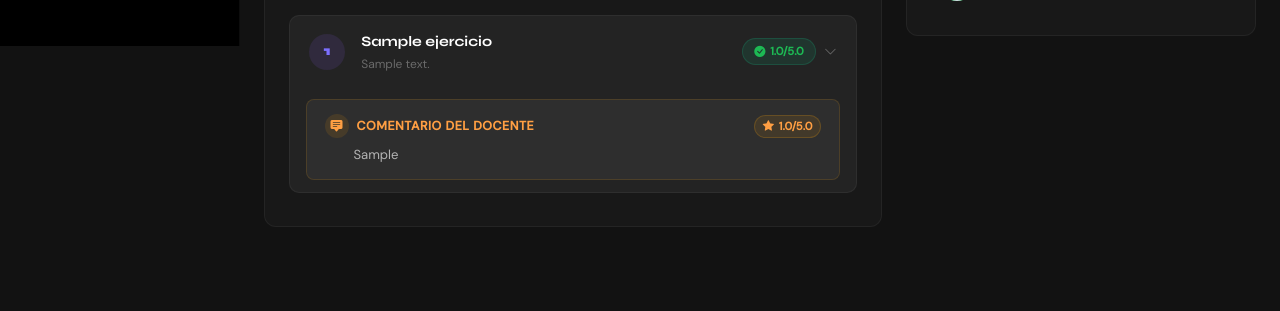
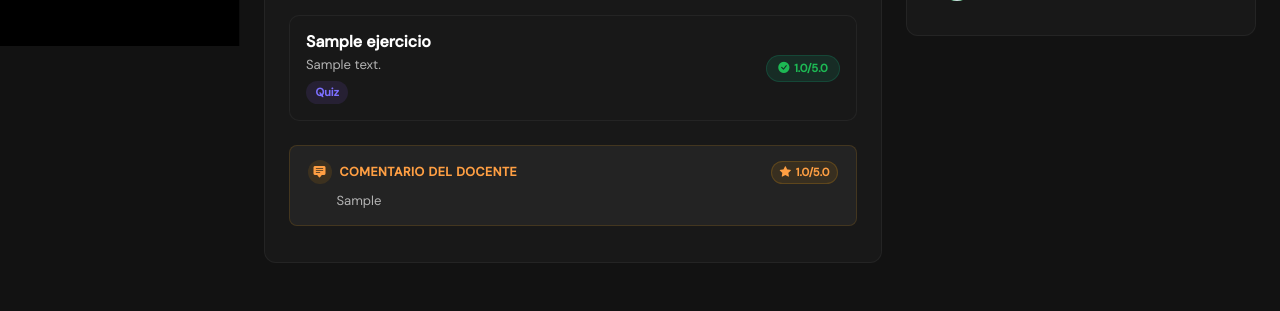
Before and after one commit to qbytestudio-lab/qbayt_django, a Django app: page /estudiante/clase/1/ in a window 1280 px wide. Shown: the part 754-1065 px from the top of the page. Before the commit the page ends 981 px from the top, so only its background shows below. Run offline with Django 5.2, Linux system fonts and the light colour scheme; a user stored in the database is signed in; tables that the repository leaves empty hold one stand-in row (values such as "Sample post"); grey boxes marked "Sample" are stand-in pictures; data that the repository does not hold is empty.

Commit message:
arregle las rutas de mis clases docente y estudiante, css y cambio de diseño en ejercicio estudiante

```diff
--- a/docente/templates/docente/mis_clases_docente.html
+++ b/docente/templates/docente/mis_clases_docente.html
@@ -6,7 +6,7 @@
 {% block nav_clases %}active{% endblock %}
 
 {% block extra_css %}
-<link rel="stylesheet" href="{% static 'web/css/mis_clases_docente.css' %}">
+<link rel="stylesheet" href="{% static 'docente/css/mis_clases_docente.css' %}">
 {% endblock %}
 
 {% block content %}
--- a/docente/views.py
+++ b/docente/views.py
@@ -477,4 +477,4 @@ def mis_clases(request):
         })
     else:
         clases = request.user.clases_estudiante.all()
-        return render(request, 'docente/mis_clases.html', {'clases': clases})
+        return render(request, 'estudiante/mis_clases.html', {'clases': clases})
--- a/estudiante/static/estudiante/css/detalle_clase_estudiante.css
+++ b/estudiante/static/estudiante/css/detalle_clase_estudiante.css
@@ -16,6 +16,7 @@
   --accent-purple-hover: #9b8fff;
   --accent-pink: #b06fff;
   --accent-orange: #ff9f43;
+  --accent-blue: #40a9ff;
   --danger: #e91429;
 
   --bg-body: #121212;
@@ -369,70 +369,92 @@ body {
 }
 
 /* ═══════════════════════════════════════════ */
-/* LESSON ITEM                               */
+/* EJERCICIOS - MISMO DISEÑO QUE DOCENTE      */
 /* ═══════════════════════════════════════════ */
 
-.lesson-item {
-  background: var(--bg-hover);
+.ejercicios-container {
+  display: flex;
+  flex-direction: column;
+  gap: 12px;
+}
+
+.ejercicio-item {
+  background: var(--bg-card);
   border: 1px solid var(--border-subtle);
   border-radius: 10px;
-  margin-bottom: 0.6rem;
-  overflow: hidden;
-  transition: all 0.3s ease;
+  padding: 1rem;
+  display: flex;
+  justify-content: space-between;
+  align-items: center;
+  gap: 1rem;
+  transition: all 0.2s ease;
+  flex-wrap: wrap;
 }
 
-.lesson-item:hover {
-  border-color: rgba(139, 92, 246, 0.15);
+.ejercicio-item:hover {
+  background: var(--bg-hover);
+  border-color: rgba(139, 92, 246, 0.2);
 }
 
-.lesson-header {
+.ejercicio-info-wrapper {
+  flex: 1;
+  min-width: 0;
+}
+
+.ejercicio-titulo {
+  margin: 0;
+  font-size: 1rem;
+  font-weight: 700;
+  color: var(--text-primary);
+  margin-bottom: 0.2rem;
+}
+
+.ejercicio-descripcion {
+  margin: 0 0 0.3rem 0;
+  font-size: 0.82rem;
+  color: var(--text-secondary);
+}
+
+.ejercicio-tipo-badge {
+  display: inline-block;
+  background: rgba(139, 92, 246, 0.12);
+  color: var(--accent-purple);
+  padding: 0.2rem 0.6rem;
+  border-radius: 20px;
+  font-size: 0.7rem;
+  font-weight: 600;
+}
+
+.ejercicio-actions {
   display: flex;
   align-items: center;
-  gap: 1rem;
-  padding: 0.9rem 1.2rem;
-  cursor: pointer;
-  transition: background 0.2s;
-  user-select: none;
+  gap: 0.5rem;
+  flex-shrink: 0;
 }
 
-.lesson-header:hover {
-  background: var(--bg-hover);
+.btn-ejercicio {
+  display: inline-flex;
+  align-items: center;
+  gap: 0.35rem;
+  padding: 0.45rem 0.7rem;
+  border-radius: 8px;
+  font-size: 0.75rem;
+  font-weight: 600;
+  cursor: pointer;
+  transition: all 0.2s;
+  text-decoration: none;
+  border: 1px solid transparent;
 }
 
-.lesson-number {
-  width: 36px;
-  height: 36px;
-  border-radius: 50%;
-  display: flex;
-  align-items: center;
-  justify-content: center;
-  font-weight: 800;
-  font-size: 0.85rem;
-  flex-shrink: 0;
-  font-family: 'Syne', sans-serif;
+.btn-ejercicio-preguntas {
+  background: rgba(139, 92, 246, 0.1);
+  color: var(--accent-purple);
+  border-color: rgba(139, 92, 246, 0.25);
 }
 
-.lesson-number.available {
-  background: rgba(139, 92, 246, 0.12);
-  color: var(--accent-purple);
+.btn-ejercicio-preguntas:hover {
+  background: rgba(139, 92, 246, 0.2);
 }
-
-.lesson-info { flex: 1; min-width: 0; }
-
-.lesson-title {
-  font-family: 'Syne', sans-serif;
-  font-weight: 700;
-  font-size: 0.9rem;
-  color: var(--text-primary);
-  margin-bottom: 0.15rem;
-}
-
-.lesson-description {
-  font-size: 0.75rem;
-  color: var(--text-muted);
-}
-
-.lesson-status { flex-shrink: 0; }
 
 /* ═══════════════════════════════════════════ */
 /* STATUS BADGES                             */
@@ -608,7 +512,7 @@ body {
   border: 1px solid rgba(245, 158, 11, 0.15);
   border-radius: 8px;
   padding: 0.9rem 1.1rem;
-  margin: 0.75rem 1rem;
+  margin: 0.75rem 0;
 }
 
 .feedback-header {
@@ -785,6 +738,12 @@ body {
 .text-warning { color: var(--accent-orange) !important; }
 .text-danger { color: var(--danger) !important; }
 .text-muted { color: var(--text-muted) !important; }
+.text-center { text-align: center !important; }
+.py-3 { padding-top: 1rem !important; padding-bottom: 1rem !important; }
+.mt-3 { margin-top: 1rem !important; }
+.gap-2 { gap: 0.5rem !important; }
+.d-flex { display: flex !important; }
+.align-items-center { align-items: center !important; }
 
 /* ═══════════════════════════════════════════ */
 /* SCROLLBAR                                 */
--- a/estudiante/templates/estudiante/detalle_clase_estudiante.html
+++ b/estudiante/templates/estudiante/detalle_clase_estudiante.html
@@ -79,7 +79,7 @@
   <!-- LEFT COLUMN -->
   <div class="class-main">
 
-    <!-- ANUNCIOS - SIEMPRE VISIBLE -->
+    <!-- ANUNCIOS -->
     <div class="section-card">
       <div class="section-card-header">
         <h3 class="section-card-title">
@@ -111,14 +111,14 @@
         </div>
         {% endfor %}
       {% else %}
-        <div class="empty-state" style="padding: 2rem 1rem;">
+        <div class="empty-state">
           <div class="empty-icon"><i class="bi bi-megaphone"></i></div>
           <div class="empty-text">No hay anuncios publicados aún</div>
         </div>
       {% endif %}
     </div>
 
-    <!-- EJERCICIOS - SIEMPRE VISIBLE -->
+    <!-- EJERCICIOS - MISMO DISEÑO QUE DOCENTE -->
     <div class="section-card">
       <div class="section-card-header">
         <h3 class="section-card-title">
@@ -128,20 +128,19 @@
         <span class="section-badge">{{ ejercicios|length }} ejercicios</span>
       </div>
 
-      {% if ejercicios %}
-        {% for ejercicio in ejercicios %}
-        <div class="lesson-item">
-
-          <div class="lesson-header" onclick="toggleLesson(this)">
-            <div class="lesson-number available">{{ forloop.counter }}</div>
-            <div class="lesson-info">
-              <div class="lesson-title">{{ ejercicio.titulo }}</div>
+      <div class="ejercicios-container mt-3">
+        {% if ejercicios %}
+          {% for ejercicio in ejercicios %}
+          <div class="ejercicio-item">
+            <div class="ejercicio-info-wrapper">
+              <h4 class="ejercicio-titulo">{{ ejercicio.titulo }}</h4>
               {% if ejercicio.descripcion %}
-              <div class="lesson-description">{{ ejercicio.descripcion|truncatechars:60 }}</div>
+              <p class="ejercicio-descripcion">{{ ejercicio.descripcion }}</p>
               {% endif %}
+              <span class="ejercicio-tipo-badge">{{ ejercicio.get_tipo_display|default:"Ejercicio" }}</span>
             </div>
 
-            <div class="lesson-status d-flex align-items-center gap-2" onclick="event.stopPropagation();">
+            <div class="ejercicio-actions">
               {% with intento=ejercicio.mi_intento total=ejercicio.total_intentos %}
                 {% if intento and intento.calificacion is not None %}
                   <span class="status-badge calificado">
@@ -157,20 +156,18 @@
                       <i class="bi bi-x-circle-fill"></i> Sin intentos
                     </span>
                   {% else %}
-                    <!-- ✅ CORREGIDO: Redirigir según tipo de ejercicio -->
                     {% if ejercicio.tipo == 'video_quiz' %}
-                      <a href="{% url 'estudiante:resolver_video_quiz' clase.id ejercicio.id %}" class="status-badge available-badge">
+                      <a href="{% url 'estudiante:resolver_video_quiz' clase.id ejercicio.id %}" class="btn-ejercicio btn-ejercicio-preguntas">
                         <i class="bi bi-play-fill"></i> Resolver
                       </a>
                     {% else %}
-                      <a href="{% url 'estudiante:resolver_ejercicio' clase.id ejercicio.id %}" class="status-badge available-badge">
+                      <a href="{% url 'estudiante:resolver_ejercicio' clase.id ejercicio.id %}" class="btn-ejercicio btn-ejercicio-preguntas">
                         <i class="bi bi-play-fill"></i> Resolver
                       </a>
                     {% endif %}
                   {% endif %}
                 {% endif %}
               {% endwith %}
-              <i class="bi bi-chevron-down text-muted" style="font-size: 0.8rem; transition: transform 0.2s;"></i>
             </div>
           </div>
 
@@ -193,59 +190,14 @@
             </div>
             {% endif %}
           {% endwith %}
-
-          <!-- PREGUNTAS DESPLEGABLES -->
-          {% if ejercicio.preguntas.all %}
-          <div class="lesson-activities" style="display: none;">
-            {% for pregunta in ejercicio.preguntas.all %}
-            <div class="activity-item">
-              <div class="activity-icon document">
-                <i class="bi bi-patch-question-fill"></i>
-              </div>
-              <div class="activity-info">
-                <div class="activity-title">{{ pregunta.enunciado|default:"Pregunta sin enunciado"|truncatechars:50 }}</div>
-                <div class="activity-type">Pregunta {{ forloop.counter }} · {{ pregunta.opciones.count }} opciones</div>
-              </div>
-            </div>
-            {% endfor %}
-
-            <div style="margin-top: 0.75rem; padding-top: 0.75rem; border-top: 1px solid var(--border-subtle); text-align: right;">
-              {% with intento=ejercicio.mi_intento total=ejercicio.total_intentos %}
-                {% if intento and intento.calificacion is not None %}
-                  <!-- Ya calificado -->
-                {% elif intento and intento.calificacion is None %}
-                  <span class="text-warning" style="font-size: 0.85rem; font-weight: 500;">
-                    <i class="bi bi-clock-fill"></i> Esperando revisión del docente.
-                  </span>
-                {% elif total >= 2 %}
-                  <span class="text-danger" style="font-size: 0.85rem; font-weight: 500;">
-                    <i class="bi bi-exclamation-triangle-fill"></i> Has agotado tus 2 oportunidades.
-                  </span>
-                {% else %}
-                  <!-- ✅ CORREGIDO: Redirigir según tipo -->
-                  {% if ejercicio.tipo == 'video_quiz' %}
-                    <a href="{% url 'estudiante:resolver_video_quiz' clase.id ejercicio.id %}" class="resolve-link">
-                      Ir a resolver <i class="bi bi-arrow-right"></i>
-                    </a>
-                  {% else %}
-                    <a href="{% url 'estudiante:resolver_ejercicio' clase.id ejercicio.id %}" class="resolve-link">
-                      Ir a resolver <i class="bi bi-arrow-right"></i>
-                    </a>
-                  {% endif %}
-                {% endif %}
-              {% endwith %}
-            </div>
-          </div>
-          {% endif %}
-
-        </div>
-        {% endfor %}
-      {% else %}
-        <div class="empty-state" style="padding: 2rem 1rem;">
-          <div class="empty-icon"><i class="bi bi-collection"></i></div>
-          <div class="empty-text">El docente aún no ha agregado ejercicios</div>
-        </div>
-      {% endif %}
+          {% endfor %}
+        {% else %}
+          <p class="empty-msg text-center py-3">
+            <i class="bi bi-collection me-2"></i>
+            No hay ejercicios creados aún. ¡Crea el primero!
+          </p>
+        {% endif %}
+      </div>
     </div>
 
   </div>
@@ -322,32 +274,6 @@
 
 {% block extra_js %}
 <script>
-  function toggleLesson(header) {
-    const lessonItem = header.closest('.lesson-item');
-    const activities = lessonItem.querySelector('.lesson-activities');
-    const chevron = header.querySelector('.bi-chevron-down');
-
-    if (!activities) return;
-
-    const isCurrentlyOpen = activities.style.display === 'block';
-
-    document.querySelectorAll('.lesson-activities').forEach(el => {
-      el.style.display = 'none';
-    });
-    document.querySelectorAll('.bi-chevron-down').forEach(el => {
-      el.style.transform = 'rotate(0deg)';
-    });
-
-    if (!isCurrentlyOpen) {
-      activities.style.display = 'block';
-      if (chevron) chevron.style.transform = 'rotate(180deg)';
-
-      setTimeout(() => {
-        lessonItem.scrollIntoView({ behavior: 'smooth', block: 'nearest' });
-      }, 150);
-    }
-  }
-
   const observer = new IntersectionObserver((entries) => {
     entries.forEach(entry => {
       if (entry.isIntersecting) {
@@ -357,7 +283,7 @@
     });
   }, { threshold: 0.1 });
 
-  document.querySelectorAll('.lesson-item, .announcement-item').forEach((item, i) => {
+  document.querySelectorAll('.ejercicio-item, .announcement-item').forEach((item, i) => {
     item.style.opacity = '0';
     item.style.transform = 'translateY(15px)';
     item.style.transition = `all 0.4s ease ${i * 0.05}s`;
--- a/web/templates/web/mis_clases.html
+++ b/estudiante/templates/estudiante/mis_clases.html
@@ -6,7 +6,7 @@
 {% block nav_clases %}active{% endblock %}
 
 {% block extra_css %}
-<link rel="stylesheet" href="{% static 'web/css/mis_clases.css' %}">
+<link rel="stylesheet" href="{% static 'estudiante/css/mis_clases.css' %}">
 {% endblock %}
 
 {% block content %}
--- a/estudiante/templates/estudiante/perfil_estudiante.html
+++ b/estudiante/templates/estudiante/perfil_estudiante.html
@@ -1,4 +1,5 @@
 {% extends 'web/base.html' %}
+{% load tz %}
 {% load static %}
 
 {% block title %}Mi Perfil — QBYT{% endblock %}
```
Also changed, not shown: other parts of estudiante/static/estudiante/css/detalle_clase_estudiante.css (+59 -122 lines), web/templates/web/certificados.html (+5 -5 lines), docente/static/docente/css/mis_clases_docente.css (renamed from web/static/web/css/mis_clases_docente.css), estudiante/static/estudiante/css/mis_clases.css (renamed from web/static/web/css/mis_clases.css).
